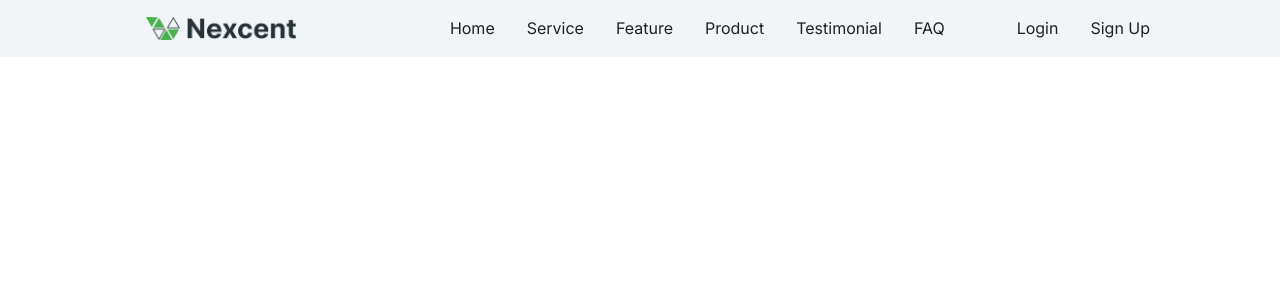
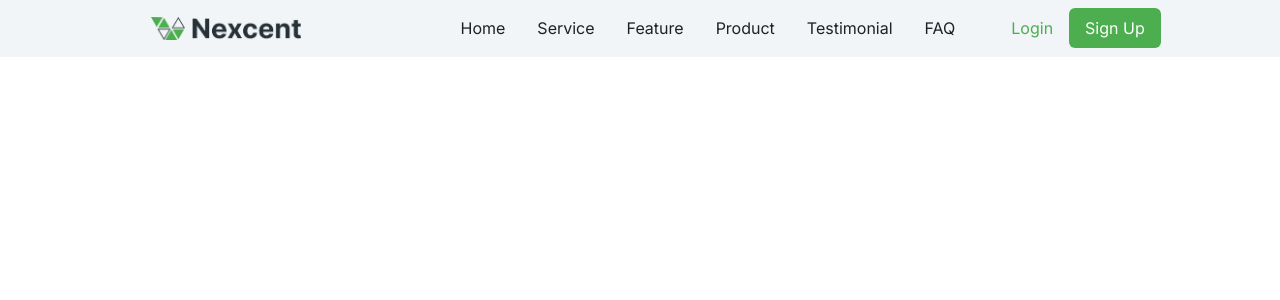
Before and after one commit to KaviruN/nexcent, a React (Vite) app: page / in a window 1280 px wide. Shown: the top 300 px of the page. Built offline with nearby package versions, Linux system fonts and the light colour scheme.

Commit message:
finish the nav bar

```diff
--- a/src/components/Navbar.tsx
+++ b/src/components/Navbar.tsx
@@ -17,18 +17,18 @@ function Navbar() {
                 <img src="src/assets/logo.png" alt="logo" />
             </div>
             <div className="nav__container">
-                <ul className="nav__links">
-                    <li><a href="#home">Home</a></li>
-                    <li><a href="#about">Service</a></li>
-                    <li><a href="#services">Feature</a></li>
-                    <li><a href="#contact">Product</a></li>
-                    <li><a href="#">Testimonial</a></li>
-                    <li><a href="#">FAQ</a></li>
+                <ul>
+                    <li><a href="#home" className="nav__links">Home</a></li>
+                    <li><a href="#about" className="nav__links">Service</a></li>
+                    <li><a href="#services" className="nav__links">Feature</a></li>
+                    <li><a href="#contact" className="nav__links">Product</a></li>
+                    <li><a href="#" className="nav__links">Testimonial</a></li>
+                    <li><a href="#" className="nav__links">FAQ</a></li>
 
                 </ul>
-                <ul className="nav__links">
-                    <li><a href="#login" className="login">Login</a></li>
-                    <li><a href="#signup" className="signup">Sign Up</a></li>
+                <ul className="nav__auth">
+                    <li><a href="#login" className="login nav__auth--link">Login</a></li>
+                    <li><a href="#signup" className="signup button">Sign Up</a></li>
                 </ul>
             </div>
             <div className="nav__hamburger">
--- /dev/null
+++ b/src/styles/components/_buttons.scss
@@ -0,0 +1,12 @@
+@import "../util/functions";
+
+.button {
+    background-color: var(--color-primary);
+    color: var(--color-white);
+    border-radius: em(6);
+    padding: .6em 1em;
+
+    &:hover {
+        background-color: var(--color-tint-1);
+    }
+}
--- a/src/styles/components/_index.scss
+++ b/src/styles/components/_index.scss
@@ -2,3 +2,4 @@
 @forward 'hero';
 @forward 'footer';
 @forward 'navbar';
+@forward 'buttons';
--- a/src/styles/components/_navbar.scss
+++ b/src/styles/components/_navbar.scss
@@ -11,18 +11,23 @@
   align-items: center;
   background-color: var(--color-silver);
 
-  @media (max-width: 950px) {
+  @media (max-width: 1008px) {
     justify-content: space-between;
+  }
+
+  &__links{
+     color: var(--color-d-grey);
+     padding: 1em;
   }
 
   &__container {
     display: flex;
+    align-items: center;
 
-    @media (max-width: 950px) {
+    @media (max-width: 1008px) {
       position: fixed;
       width: 100%;
       height: 100dvh;
-      align-items: center;
       justify-content: center;
       background-color: var(--color-silver);
       top: 0;
@@ -37,7 +42,7 @@
     display: flex;
     list-style: none;
 
-    @media (max-width: 950px) {
+    @media (max-width: 1008px) {
       flex-direction: column;
       align-items: center;
       justify-content: center;
@@ -47,27 +52,32 @@
   }
 
   li {
-    @media (max-width: 950px) {
+    @media (max-width: 1008px) {
       margin: 1em 0;
       width: 100%;
       text-align: center;
       padding: 1em;
 
-      &:hover {
-        background-color: var(--color-tint-5);
-      }
     }
+  }
+
+  &__auth--link {
+    color: var(--color-primary);
+    margin-right: 1em;
   }
 
   a {
     text-decoration: none;
     @include body-2;
-    padding: 1em;
+    // padding: 1em;
 
+    &:hover {
+      font-weight: 600;
+    }
 
-    @media (max-width: 950px) {
+    @media (max-width: 1008px) {
       font-size: 1.5rem;
-      font-weight: 600;
+      // font-weight: 600;
     }
   }
 
@@ -83,7 +93,7 @@
     cursor: pointer;
     z-index: 1000;
 
-    @media (max-width: 950px) {
+    @media (max-width: 1008px) {
       display: block;
     }
   }
--- a/src/styles/global/_colors.scss
+++ b/src/styles/global/_colors.scss
@@ -9,7 +9,7 @@
     --color-white: hsl(0, 0%, 100%);
 
     /* Primary */
-    --color-primary: hsl(174, 67%, 48%);
+    --color-primary: hsla(122, 39%, 49%, 1);
     --color-secondary: hsl(210, 15%, 14%);
     --color-info: hsl(210, 89%, 58%);
 
--- a/src/styles/global/_typography.scss
+++ b/src/styles/global/_typography.scss
@@ -68,7 +68,6 @@ h4 {
 }
 
 @mixin body-2 {
-  color: var(--color-d-grey);
   font-family: $font-family-secondary;
   font-size: $body-2-font-size;
   line-height: $body-2-line-height;
```
Also changed, not shown: src/styles/style.css, 1 other file (tests, documents, lock files or other folders).
